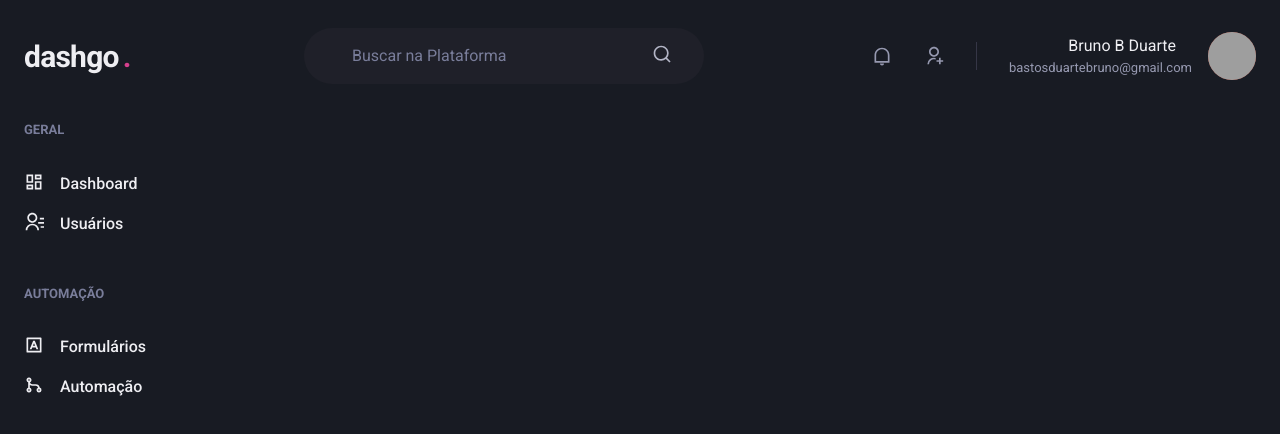
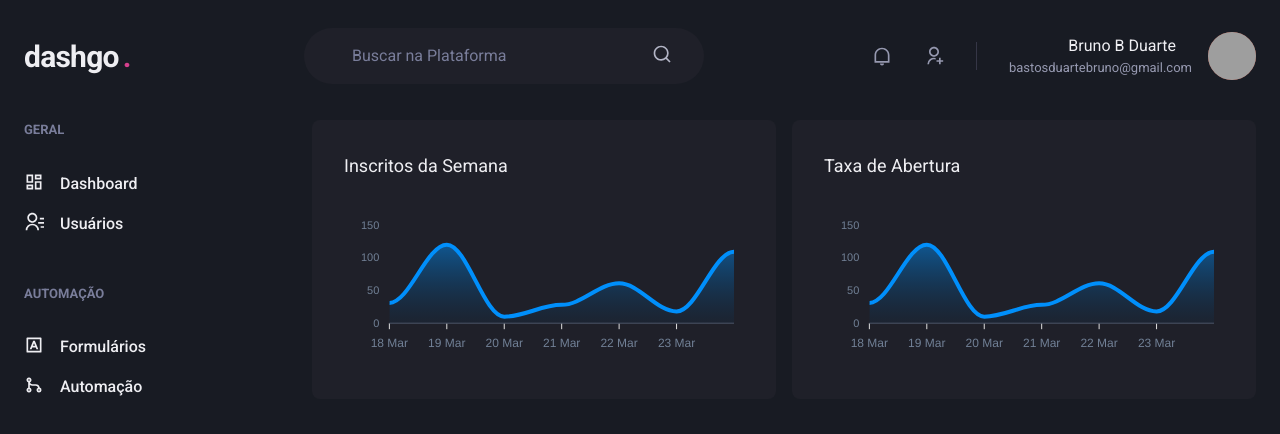
Before and after one commit to vits56/dashgo, a Next.js app: page /dashboard in a window 1280 px wide. Shown: the top 434 px of the page. Built offline with nearby package versions, Linux system fonts and the light colour scheme; grey boxes are pictures that could not be loaded.

Commit message:
pagina Dashboard

```diff
--- a/package.json
+++ b/package.json
@@ -12,9 +12,11 @@
     "@chakra-ui/react": "^1.7.4",
     "@emotion/react": "^11.7.1",
     "@emotion/styled": "^11.6.0",
+    "apexcharts": "^3.33.0",
     "framer-motion": "^5.6.0",
     "next": "12.0.8",
     "react": "17.0.2",
+    "react-apexcharts": "^1.3.9",
     "react-dom": "17.0.2",
     "react-icons": "^4.3.1"
   },
--- a/src/pages/dashboard.tsx
+++ b/src/pages/dashboard.tsx
@@ -1,6 +1,61 @@
-import { Flex } from "@chakra-ui/react";
+import { Box, Flex, SimpleGrid, Text, theme } from "@chakra-ui/react";
+import dynamic from "next/dynamic";
 import { Header } from "../components/Header";
 import { Sidebar } from "../components/Sidebar";
+
+const Chart = dynamic(() => import("react-apexcharts"), { ssr: false });
+
+const options = {
+  chart: {
+    toolbar: {
+      show: false,
+    },
+    zoom: {
+      enabled: false,
+    },
+    foreColor: theme.colors.gray[500],
+  },
+  grid: {
+    show: false,
+  },
+  dataLabels: {
+    enabled: false,
+  },
+  tooltip: {
+    eneabled: false,
+  },
+  xaxis: {
+    type: "datetime",
+    axisBorder: {
+      color: theme.colors.gray[600],
+    },
+    axixTicks: {
+      color: theme.colors.gray[600],
+    },
+    categories: [
+      '2021-03-18T00:00:00.000Z',
+      '2021-03-19T00:00:00.000Z',
+      '2021-03-20T00:00:00.000Z',
+      '2021-03-21T00:00:00.000Z',
+      '2021-03-22T00:00:00.000Z',
+      '2021-03-23T00:00:00.000Z',
+      '2021-03-24T00:00:00.000Z',
+    ],
+  },
+  fill: {
+    opacity: 0.3,
+    type: "gradient",
+    gradient: {
+      shade: "dark",
+      opacityFrom: 0.7,
+      opacityTo: 0.3,
+    },
+  },
+};
+
+const series = [
+  { name: "series1", data: [31, 120, 10, 28, 61, 18, 109] }
+];
 
 export default function Dashboard() {
   return (
@@ -10,6 +65,27 @@
 
       <Flex w='100%' my='6' maxWidth={1480} mx='auto' px='6'>
         <Sidebar />
+
+        <SimpleGrid flex="1" gap="4" minChildWidth="320px" align="flex-start">
+          <Box
+            p="8"
+            bg="gray.800"
+            borderRadius={8}
+            pb="4"
+          >
+            <Text fontSize="lg" mb="4">Inscritos da Semana</Text>
+            <Chart options={options} series={series} type="area" height={160} />
+          </Box>
+          <Box
+            p="8"
+            bg="gray.800"
+            borderRadius={8}
+            pb="4"
+          >
+            <Text fontSize="lg" mb="4">Taxa de Abertura</Text>
+            <Chart options={options} series={series} type="area" height={160} />
+          </Box>
+        </SimpleGrid>
       </Flex>
     </Flex>
 
```
Also changed, not shown: 1 other file (tests, documents, lock files or other folders).
